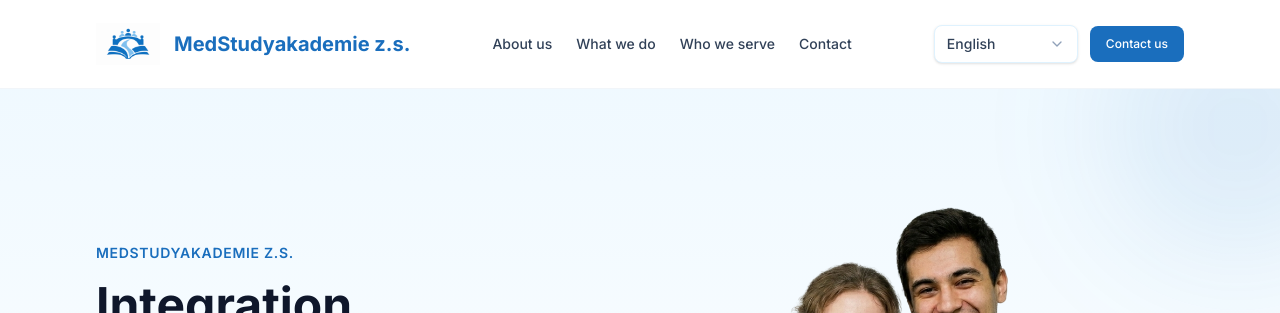
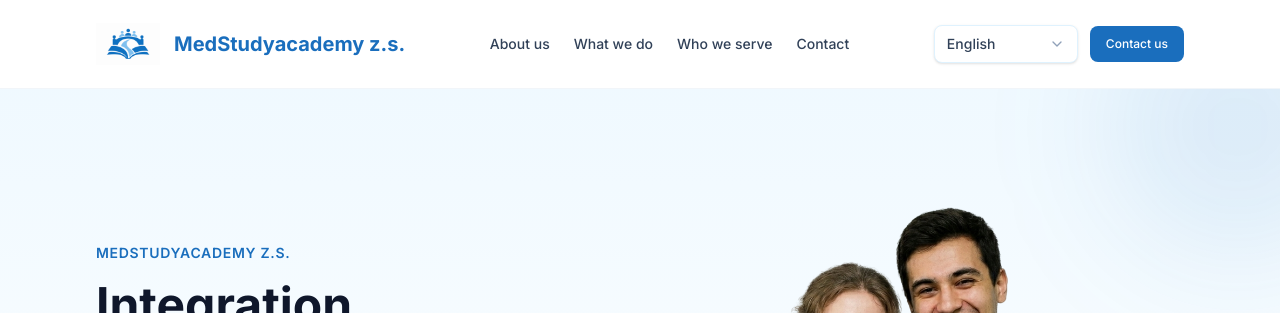
Before and after one commit to medstudy-cz/MedStudyakademie, a Next.js app: page /en in a window 1280 px wide. Shown: the top 313 px of the page. Built offline with nearby package versions, Linux system fonts and the light colour scheme.

Commit message:
Update contacts and brand name to MedStudyacademy

```diff
--- a/messages/cz.json
+++ b/messages/cz.json
@@ -1,7 +1,7 @@
 {
   "metadata": {
-    "title": "MedStudyakademie z.s. | Integrace cizinců a zdravotníků v České republice",
-    "description": "Nezisková organizace MedStudyakademie pomáhá cizincům, zdravotníkům a jejich rodinám integrovat se do české společnosti. Vzdělávání, poradenství a podpora zdarma."
+    "title": "MedStudyacademy z.s. | Integrace cizinců a zdravotníků v České republice",
+    "description": "Nezisková organizace MedStudyacademy pomáhá cizincům, zdravotníkům a jejich rodinám integrovat se do české společnosti. Vzdělávání, poradenství a podpora zdarma."
   },
   "nav": {
     "about": "O nás",
@@ -20,7 +20,7 @@
   "about": {
     "title": "Kdo jsme?",
     "paragraphs": [
-      "Jsme neziskový spolek MedStudyakademie z.s., který byl založen s jediným cílem: pomoci těm, kteří se ocitli ve složité životní situaci, najít svou cestu v České republice.",
+      "Jsme neziskový spolek MedStudyacademy z.s., který byl založen s jediným cílem: pomoci těm, kteří se ocitli ve složité životní situaci, najít svou cestu v České republice.",
       "Náš tým tvoří odborníci a dobrovolníci, kteří z vlastní zkušenosti vědí, jaké to je začínat život v nové zemi. Pracujeme s cizinci, zdravotníky a dalšími skupinami, které potřebují podporu v procesu integrace.",
       "Veškeré naše služby — vzdělávací programy, poradenství, kulturní akce — jsou poskytovány zdarma."
     ]
@@ -93,7 +93,8 @@
     "title": "Kontaktujte nás",
     "infoTitle": "Kontaktní údaje",
     "socialTitle": "Sociální sítě",
-    "email": "info@medstudy.cz",
+    "email": "admin@edu-medstudy.cz",
+    "phone": "+420 774 258 018",
     "website": "medstudy.cz",
     "social": {
       "instagram": "Instagram",
@@ -121,7 +122,7 @@
     }
   },
   "footer": {
-    "orgName": "MedStudyakademie z.s.",
+    "orgName": "MedStudyacademy z.s.",
     "orgType": "Spolek (neziskové sdružení)",
     "country": "Česká republika",
     "legalNote": "Činnost probíhá v souladu s právními předpisy ČR a etickými standardy.",
@@ -130,8 +131,8 @@
     "legalIco": "IČO",
     "privacy": "Zásady ochrany osobních údajů",
     "annualReports": "Výroční zprávy",
-    "googleWorkspaceVerification": "MedStudyakademie z.s. je registrovaný neziskový spolek v České republice poskytující bezplatné vzdělávací a integrační služby cizincům a zdravotníkům.",
-    "copyright": "© {year} MedStudyakademie z.s. Všechna práva vyhrazena."
+    "googleWorkspaceVerification": "MedStudyacademy z.s. je registrovaný neziskový spolek v České republice poskytující bezplatné vzdělávací a integrační služby cizincům a zdravotníkům.",
+    "copyright": "© {year} MedStudyacademy z.s. Všechna práva vyhrazena."
   },
   "placeholders": {
     "privacy": {
--- a/messages/en.json
+++ b/messages/en.json
@@ -1,7 +1,7 @@
 {
   "metadata": {
-    "title": "MedStudyakademie z.s. | Integration of foreigners and healthcare workers in the Czech Republic",
-    "description": "Nonprofit MedStudyakademie helps foreigners, healthcare workers and their families integrate into Czech society. Education, counselling and support — free of charge."
+    "title": "MedStudyacademy z.s. | Integration of foreigners and healthcare workers in the Czech Republic",
+    "description": "Nonprofit MedStudyacademy helps foreigners, healthcare workers and their families integrate into Czech society. Education, counselling and support — free of charge."
   },
   "nav": {
     "about": "About us",
@@ -20,7 +20,7 @@
   "about": {
     "title": "Who we are",
     "paragraphs": [
-      "We are the nonprofit association MedStudyakademie z.s., founded with one goal: to help those in difficult life situations find their path in the Czech Republic.",
+      "We are the nonprofit association MedStudyacademy z.s., founded with one goal: to help those in difficult life situations find their path in the Czech Republic.",
       "Our team consists of professionals and volunteers who know from personal experience what it means to start life in a new country. We work with foreigners, healthcare workers and other groups who need support during integration.",
       "All our services — educational programmes, counselling and cultural events — are provided free of charge."
     ]
@@ -93,7 +93,8 @@
     "title": "Contact us",
     "infoTitle": "Contact details",
     "socialTitle": "Social media",
-    "email": "info@medstudy.cz",
+    "email": "admin@edu-medstudy.cz",
+    "phone": "+420 774 258 018",
     "website": "medstudy.cz",
     "social": {
       "instagram": "Instagram",
@@ -121,7 +122,7 @@
     }
   },
   "footer": {
-    "orgName": "MedStudyakademie z.s.",
+    "orgName": "MedStudyacademy z.s.",
     "orgType": "Spolek (nonprofit association)",
     "country": "Czech Republic",
     "legalNote": "Activities are carried out in accordance with Czech law and ethical standards.",
@@ -130,8 +131,8 @@
     "legalIco": "Company ID (IČO)",
     "privacy": "Privacy policy",
     "annualReports": "Annual reports",
-    "googleWorkspaceVerification": "MedStudyakademie z.s. is a registered nonprofit association in the Czech Republic providing free educational and integration services to foreigners and healthcare workers.",
-    "copyright": "© {year} MedStudyakademie z.s. All rights reserved."
+    "googleWorkspaceVerification": "MedStudyacademy z.s. is a registered nonprofit association in the Czech Republic providing free educational and integration services to foreigners and healthcare workers.",
+    "copyright": "© {year} MedStudyacademy z.s. All rights reserved."
   },
   "placeholders": {
     "privacy": {
--- a/messages/ru.json
+++ b/messages/ru.json
@@ -1,7 +1,7 @@
 {
   "metadata": {
-    "title": "MedStudyakademie z.s. — Интеграция иностранцев и медработников в Чехии",
-    "description": "Некоммерческая организация MedStudyakademie помогает иностранцам и медработникам интегрироваться в Чехии. Образование, консультации и поддержка бесплатно."
+    "title": "MedStudyacademy z.s. — Интеграция иностранцев и медработников в Чехии",
+    "description": "Некоммерческая организация MedStudyacademy помогает иностранцам и медработникам интегрироваться в Чехии. Образование, консультации и поддержка бесплатно."
   },
   "nav": {
     "about": "О нас",
@@ -20,7 +20,7 @@
   "about": {
     "title": "Кто мы?",
     "paragraphs": [
-      "Мы — некоммерческое объединение MedStudyakademie z.s., созданное с одной целью: помочь тем, кто оказался в сложной жизненной ситуации, найти свой путь в Чехии.",
+      "Мы — некоммерческое объединение MedStudyacademy z.s., созданное с одной целью: помочь тем, кто оказался в сложной жизненной ситуации, найти свой путь в Чехии.",
       "Наша команда состоит из специалистов и волонтёров, которые на собственном опыте знают, что значит начинать жизнь в новой стране. Мы работаем с иностранцами, медицинскими работниками и другими группами, которым нужна поддержка в процессе интеграции.",
       "Все наши услуги — образовательные программы, консультации, культурные мероприятия — предоставляются бесплатно."
     ]
@@ -93,7 +93,8 @@
     "title": "Свяжитесь с нами",
     "infoTitle": "Контактная информация",
     "socialTitle": "Соцсети",
-    "email": "info@medstudy.cz",
+    "email": "admin@edu-medstudy.cz",
+    "phone": "+420 774 258 018",
     "website": "medstudy.cz",
     "social": {
       "instagram": "Instagram",
@@ -121,7 +122,7 @@
     }
   },
   "footer": {
-    "orgName": "MedStudyakademie z.s.",
+    "orgName": "MedStudyacademy z.s.",
     "orgType": "Spolek (некоммерческое объединение)",
     "country": "Чешская Республика",
     "legalNote": "Деятельность осуществляется в соответствии с законодательством ЧР и этическими стандартами.",
@@ -130,8 +131,8 @@
     "legalIco": "IČO",
     "privacy": "Политика конфиденциальности",
     "annualReports": "Годовые отчёты",
-    "googleWorkspaceVerification": "MedStudyakademie z.s. — зарегистрированное некоммерческое объединение в Чешской Республике, предоставляющее бесплатные образовательные и интеграционные услуги иностранцам и медработникам.",
-    "copyright": "© {year} MedStudyakademie z.s. Все права защищены."
+    "googleWorkspaceVerification": "MedStudyacademy z.s. — зарегистрированное некоммерческое объединение в Чешской Республике, предоставляющее бесплатные образовательные и интеграционные услуги иностранцам и медработникам.",
+    "copyright": "© {year} MedStudyacademy z.s. Все права защищены."
   },
   "placeholders": {
     "privacy": {
--- a/messages/ua.json
+++ b/messages/ua.json
@@ -1,7 +1,7 @@
 {
   "metadata": {
-    "title": "MedStudyakademie z.s. — Інтеграція іноземців та медпрацівників у Чехії",
-    "description": "Некомерційна організація MedStudyakademie допомагає іноземцям та медпрацівникам інтегруватися в Чехії. Освіта, консультації та підтримка безкоштовно."
+    "title": "MedStudyacademy z.s. — Інтеграція іноземців та медпрацівників у Чехії",
+    "description": "Некомерційна організація MedStudyacademy допомагає іноземцям та медпрацівникам інтегруватися в Чехії. Освіта, консультації та підтримка безкоштовно."
   },
   "nav": {
     "about": "Про нас",
@@ -20,7 +20,7 @@
   "about": {
     "title": "Хто ми?",
     "paragraphs": [
-      "Ми — некомерційне об'єднання MedStudyakademie z.s., створене з однією метою: допомогти тим, хто опинився у складній життєвій ситуації, знайти свій шлях у Чехії.",
+      "Ми — некомерційне об'єднання MedStudyacademy z.s., створене з однією метою: допомогти тим, хто опинився у складній життєвій ситуації, знайти свій шлях у Чехії.",
       "Наша команда складається з фахівців і волонтерів, які з власного досвіду знають, що означає починати життя в новій країні. Ми працюємо з іноземцями, медичними працівниками та іншими групами, яким потрібна підтримка в процесі інтеграції.",
       "Усі наші послуги — освітні програми, консультації, культурні заходи — надаються безкоштовно."
     ]
@@ -93,7 +93,8 @@
     "title": "Зв'яжіться з нами",
     "infoTitle": "Контактна інформація",
     "socialTitle": "Соцмережі",
-    "email": "info@medstudy.cz",
+    "email": "admin@edu-medstudy.cz",
+    "phone": "+420 774 258 018",
     "website": "medstudy.cz",
     "social": {
       "instagram": "Instagram",
@@ -121,7 +122,7 @@
     }
   },
   "footer": {
-    "orgName": "MedStudyakademie z.s.",
+    "orgName": "MedStudyacademy z.s.",
     "orgType": "Spolek (некомерційне об'єднання)",
     "country": "Чеська Республіка",
     "legalNote": "Діяльність здійснюється відповідно до законодавства ЧР та етичних стандартів.",
@@ -130,8 +131,8 @@
     "legalIco": "IČO",
     "privacy": "Політика конфіденційності",
     "annualReports": "Річні звіти",
-    "googleWorkspaceVerification": "MedStudyakademie z.s. — зареєстроване некомерційне об'єднання в Чеській Республіці, що надає безкоштовні освітні та інтеграційні послуги іноземцям і медпрацівникам.",
-    "copyright": "© {year} MedStudyakademie z.s. Усі права захищені."
+    "googleWorkspaceVerification": "MedStudyacademy z.s. — зареєстроване некомерційне об'єднання в Чеській Республіці, що надає безкоштовні освітні та інтеграційні послуги іноземцям і медпрацівникам.",
+    "copyright": "© {year} MedStudyacademy z.s. Усі права захищені."
   },
   "placeholders": {
     "privacy": {
--- a/src/components/layout/Logo.tsx
+++ b/src/components/layout/Logo.tsx
@@ -15,7 +15,7 @@ export function Logo({ className, showWordmark = true }: LogoProps) {
     >
       <Image
         src="/logo.png"
-        alt="MedStudyakademie z.s."
+        alt="MedStudyacademy z.s."
         width={64}
         height={64}
         className="h-11 w-11 shrink-0 rounded-lg object-contain sm:h-14 sm:w-14 lg:h-16 lg:w-16"
@@ -23,7 +23,7 @@ export function Logo({ className, showWordmark = true }: LogoProps) {
       />
       {showWordmark && (
         <span className="whitespace-nowrap text-base font-bold leading-tight text-primary sm:text-lg lg:text-xl">
-          MedStudyakademie z.s.
+          MedStudyacademy z.s.
         </span>
       )}
     </Link>
--- a/src/components/sections/HeroSection.tsx
+++ b/src/components/sections/HeroSection.tsx
@@ -36,7 +36,7 @@ export function HeroSection() {
               variants={staggerItem}
               className="mb-3 text-sm font-semibold uppercase tracking-wider text-primary"
             >
-              MedStudyakademie z.s.
+              MedStudyacademy z.s.
             </motion.p>
             <motion.h1
               variants={staggerItem}
--- a/src/lib/bitrix.ts
+++ b/src/lib/bitrix.ts
@@ -74,7 +74,7 @@ export function buildBitrixLeadFields(
       `Locale: ${localeTag}`,
     ].join("\n\n"),
     SOURCE_ID: "WEB",
-    SOURCE_DESCRIPTION: `MedStudy Akademie landing (${localeTag})`,
+    SOURCE_DESCRIPTION: `MedStudyacademy landing (${localeTag})`,
     UTM_SOURCE: u.source ?? "",
     UTM_MEDIUM: u.medium ?? "",
     UTM_CAMPAIGN: u.campaign ?? "",
```
Also changed, not shown: src/components/sections/ContactSection.tsx (+14 -1 lines).
